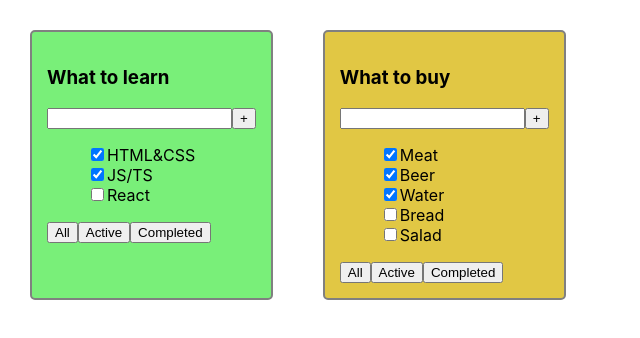
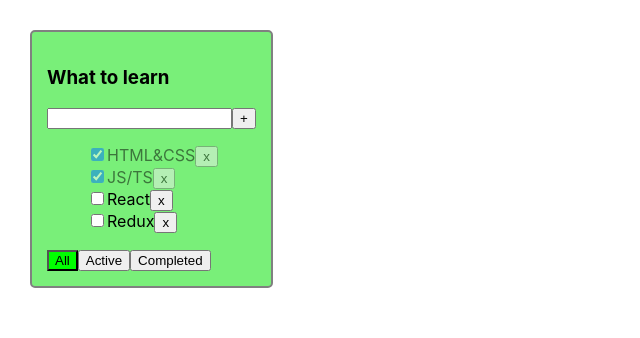
Before and after one commit to dundic/react-todolist, a React (Create React App) app: page / in a window 1280 px wide. Shown: the top 338 px of the page, without its empty margins (0-640 px from the left). Built offline with nearby package versions, Linux system fonts and the light colour scheme.

Commit message:
Sprint 1 All

```diff
--- a/package.json
+++ b/package.json
@@ -24,7 +24,7 @@
     "redux-thunk": "2.4.1",
     "reselect": "4.1.5",
     "typescript": "4.4.2",
-    "uuid": "8.3.2",
+    "uuid": "^11.0.3",
     "web-vitals": "2.1.0"
   },
   "scripts": {
@@ -61,6 +61,6 @@
     "@types/react-router-dom": "5.3.3",
     "@types/react-test-renderer": "17.0.1",
     "@types/redux-form": "8.3.3",
-    "@types/uuid": "8.3.4"
+    "@types/uuid": "^10.0.0"
   }
 }
--- a/src/AddForm.tsx
+++ /dev/null
@@ -1,12 +0,0 @@
-import {Button} from "./Button";
-
-type AddFormPropsType = {}
-
-export const AddForm = () => {
-    return (
-            <div>
-                <input/>
-                <Button title='+'/>
-            </div>
-    )
-}
--- a/src/App.css
+++ b/src/App.css
@@ -20,9 +20,26 @@
 }
 
 .App .todolist:first-child {
+  background-color: #e1c744;
+
+}
+
+.App .todolist:last-child {
   background-color: #79ef79;
 }
 
-.App .todolist:last-child {
-  background-color: #e1c744;
+.error {
+  border: 2px solid red;
 }
+
+.error-message {
+  color: red;
+}
+
+.active-filter {
+  background-color: lime;
+}
+
+.is-done {
+  opacity: 0.5
+}
--- a/src/App.tsx
+++ b/src/App.tsx
@@ -1,43 +1,78 @@
-import React from 'react';
+import React, {useState} from 'react';
 import './App.css';
-import {Todolist} from "./Todolist";
-
-//CRUD
-// - критерии компонента это повторяемость и дублирование
-// - создание понятной структуры
+import {Todolist} from './Todolist';
+import {v1} from 'uuid';
 
 export type TaskType = {
-    id: number
+    id: string
     title: string
     isDone: boolean
 }
 
+export type FilterValuesType = 'all' | 'active' | 'completed'
+
 function App() {
     //BLL
-    const todolistTitle_1 = 'What to learn'
-    const todolistTitle_2 = 'What to buy'
-    const todolistTitle_3 = 'What to read'
+    let [tasks, setNextTasks] = useState<Array<TaskType>>([
+        {id: v1(), title: 'HTML&CSS', isDone: true},
+        {id: v1(), title: 'JS/TS', isDone: true},
+        {id: v1(), title: 'React', isDone: false},
+        {id: v1(), title: 'Redux', isDone: false},
+    ])
+   let [filter, setNextFilter] = useState<FilterValuesType>('all')
 
-    const tasks1: Array<TaskType> = [
-         {id: 1, title: 'HTML&CSS', isDone: true},
-         {id: 2, title: 'JS/TS', isDone: true},
-         {id: 3, title: 'React', isDone: false}
-    ]
+    let filteredTasks: Array<TaskType> = tasks
 
-    const tasks2: TaskType[] = [
-        {id: 4, title: 'Meat', isDone: true},
-        {id: 5, title: 'Beer', isDone: true},
-        {id: 6, title: 'Water', isDone: true},
-        {id: 7, title: 'Bread', isDone: false},
-        {id: 8, title: 'Salad', isDone: false},
-    ]
+    if (filter === 'active') {
+        filteredTasks = tasks.filter(t => !t.isDone)
+    }
 
+    if (filter === 'completed') {
+        filteredTasks = tasks.filter(t => t.isDone)
+    }
 
+    const changeFilter = (nextFilter: FilterValuesType) => {
+        setNextFilter(nextFilter)
+    }
+
+    const changeStatus =(taskId: string, isDone: boolean) => {
+        let task = tasks.find( t => t.id === taskId)
+        if(task) {
+            task.isDone = isDone
+        }
+        setNextTasks([...tasks])
+
+    }
+
+    const removeTask = (taskId: string) => {
+        const nextState: Array<TaskType> = tasks.filter(t => t.id !== taskId)
+        setNextTasks(nextState)
+
+    }
+
+    const addTask = (title: string) => {
+        const newTask: TaskType = {
+            id: v1(),
+            title: title,
+            isDone: false,
+        }
+        const newTasks: Array<TaskType> = [newTask, ...tasks]
+        setNextTasks(newTasks)
+    }
+
+    //UI
     return (
-        <div className="App">
-            <Todolist title={todolistTitle_1} tasks={tasks1}/>
-            <Todolist title={todolistTitle_2} tasks={tasks2}/>
-        </div>
+            <div className="App">
+                <Todolist
+                        title="What to learn"
+                        tasks={filteredTasks}
+                        removeTask={removeTask}
+                        addTask={addTask}
+                        changeFilter={changeFilter}
+                        changeTaskStatus={changeStatus}
+                        filter={filter}
+                />
+            </div>
     );
 }
 
--- a/src/Button.tsx
+++ /dev/null
@@ -1,7 +0,0 @@
-type ButtonPropsType = {
-    title: string
-}
-
-export const Button = ({title}: ButtonPropsType) => {
-    return <button>{title}</button>
-}
--- a/src/FilterButtons.tsx
+++ /dev/null
@@ -1,15 +0,0 @@
-import {Button} from "./Button";
-
-type FilterButtonsPropsType = {
-
-}
-
-export const FilterButtons = () => {
-    return (
-            <div>
-                <Button title={'All'}/>
-                <Button title={'Active'}/>
-                <Button title={'Completed'}/>
-            </div>
-    )
-}
--- a/src/Todolist.tsx
+++ b/src/Todolist.tsx
@@ -1,38 +1,97 @@
-import React from "react";
-import {TaskType} from "./App";
-import {TodolistHeader} from "./TodolistHeader";
-import {AddForm} from "./AddForm";
-import {FilterButtons} from "./FilterButtons";
+import React, {ChangeEvent, KeyboardEvent, useState} from 'react';
+import {FilterValuesType, TaskType} from './App';
+import {TodolistHeader} from './TodolistHeader';
 
 
 type TodolistPropsType = {
     title: string
+    filter: FilterValuesType
     tasks: TaskType[]
+    removeTask: (taskId: string) => void
+    addTask: (title: string) => void
+    changeFilter: (nextFilter: FilterValuesType) => void
+    changeTaskStatus: (taskId: string, isDone: boolean) => void
 }
 
 export function Todolist(props: TodolistPropsType) {
-    // условный рендеринг
-    const tasksList = props.tasks.length === 0
+
+    let [newTaskTitle, setNewTaskTitle] = useState('')
+    let [error, setError] = useState<string | null>(null)
+
+
+    function onChangeNewTitleHandler(e: ChangeEvent<HTMLInputElement>) {
+        setNewTaskTitle(e.currentTarget.value)
+    }
+
+    function onKeyPressHandler(e: KeyboardEvent<HTMLInputElement>) {
+        setError(null)
+        if (e.charCode === 13) {
+            addTask()
+        }
+    }
+
+    function addTask() {
+        if (newTaskTitle.trim() !== '') {
+            props.addTask(newTaskTitle.trim())
+            setNewTaskTitle('')
+        } else {
+            setError('Field is required')
+        }
+    }
+
+    const onAllClickHandler = () => props.changeFilter('all')
+    const onActiveClickHandler = () => props.changeFilter('active')
+    const onCompletedClickHandler = () => props.changeFilter('completed')
+
+
+    //условный рендеринг
+    const tasksLists = props.tasks.length === 0
             ? <span>Your todolist is empty</span>
             : <ul>
                 {
                     props.tasks.map(t => {
-                        return (
-                                <li>
-                                    <input type="checkbox" checked={t.isDone}/>
+                                const onRemoveHandler = () => {
+                                    props.removeTask(t.id)
+                                }
+                                const onChangeHandler = (e: ChangeEvent<HTMLInputElement>) => {
+                                    props.changeTaskStatus(t.id, e.currentTarget.checked)
+                                }
+                                return <li key={t.id} className={t.isDone ? 'is-done' : ''}>
+                                    <input type="checkbox"
+                                           onChange={onChangeHandler}
+                                           checked={t.isDone}
+                                    />
                                     <span>{t.title}</span>
+                                    <button onClick={onRemoveHandler}>x</button>
                                 </li>
-                        )
-                    })
+                            }
+                    )
                 }
             </ul>
 
     return (
             <div className={'todolist'}>
                 <TodolistHeader titleHeader={props.title}/>
-                <AddForm/>
-                {tasksList}
-                <FilterButtons/>
+                <div>
+                    <input className={error ? 'error' : ''}
+                           value={newTaskTitle}
+                           onChange={onChangeNewTitleHandler}
+                           onKeyPress={onKeyPressHandler}
+                    />
+                    <button onClick={() => addTask()}>+</button>
+                    {error && <div className={'error-message'}>{error}</div>}
+                </div>
+                {tasksLists}
+                <div>
+                    <button className={props.filter === 'all' ? 'active-filter' : ''} onClick={onAllClickHandler}>All
+                    </button>
+                    <button className={props.filter === 'active' ? 'active-filter' : ''}
+                            onClick={onActiveClickHandler}>Active
+                    </button>
+                    <button className={props.filter === 'completed' ? 'active-filter' : ''}
+                            onClick={onCompletedClickHandler}>Completed
+                    </button>
+                </div>
             </div>
     )
 }
```
Also changed, not shown: 1 other file (tests, documents, lock files or other folders).
